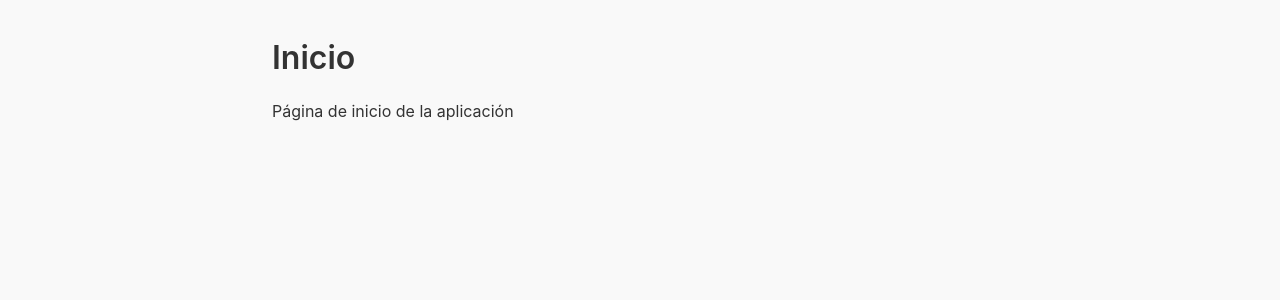
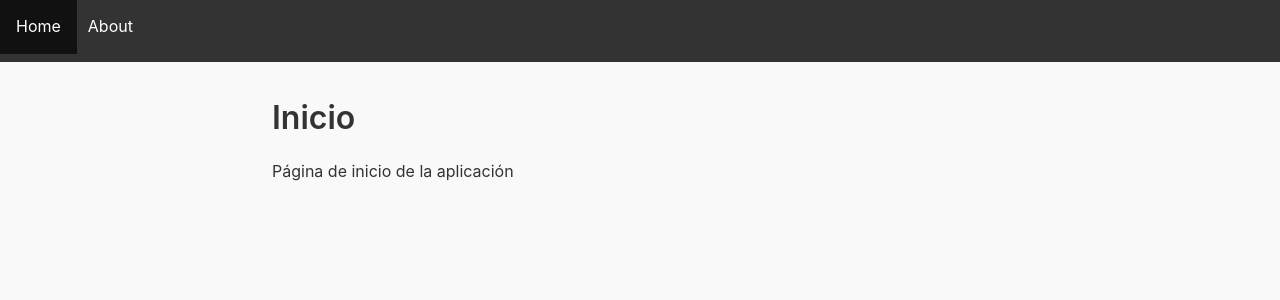
Before and after one commit to lucamaffeo/cedica-management-system, a Flask app: page / in a window 1280 px wide. Shown: the top 300 px of the page. Run offline with Flask 3, Linux system fonts and the light colour scheme.

Commit message:
Agr header basico

```diff
--- a/admin/src/web/templates/layout.html
+++ b/admin/src/web/templates/layout.html
@@ -9,7 +9,18 @@
 </head>
 
 <body>
-    <div>{% block navbar %}{% endblock %}</div>
+    <div id="navbar">
+        {% block navbar %}
+        <nav>
+            <ul class="top-menu">
+                <li><a href="{{ url_for('home') }}">Home</a></li>
+                <li><a href="{{ url_for('about') }}">About</a></li>
+                <!-- Agr mas links -->
+            </ul>
+        </nav>
+        {% endblock %}
+    </div>
+
     <div id="container">
         {% block content %}
         {% endblock %}
--- a/admin/static/style.css
+++ b/admin/static/style.css
@@ -113,3 +113,42 @@ ol li {
     margin: 0 auto;
     padding: 2rem;
 }
+
+#navbar {
+    background-color: #333;
+    overflow: hidden;
+    width: 100%; /* Make sure the navbar takes full width */
+    position: fixed; /* Keeps the navbar at the top */
+    top: 0;
+    left: 0;
+}
+
+.top-menu {
+    list-style-type: none;
+    margin: 0;
+    padding: 0;
+    display: flex; /* Flexbox for horizontal layout */
+    justify-content: flex-start; /* Align menu items to the left */
+}
+
+.top-menu li {
+    margin-right: -5px; /* Spacing between menu items */
+}
+
+/* Style the links inside the top menu */
+.top-menu li a {
+    display: block;
+    color: white;
+    text-align: center;
+    padding: 14px 16px;
+    text-decoration: none;
+}
+
+.top-menu li a:hover {
+    background-color: #111;
+}
+
+/* Ensure that the rest of the content appears below the navbar */
+#container {
+    margin-top: 60px; /* Adjust margin to avoid overlap with the fixed navbar */
+}
```
